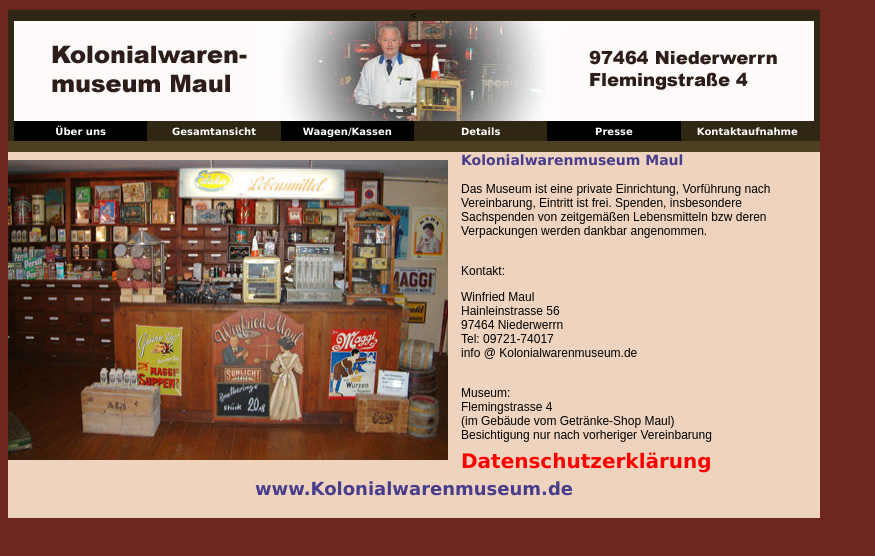
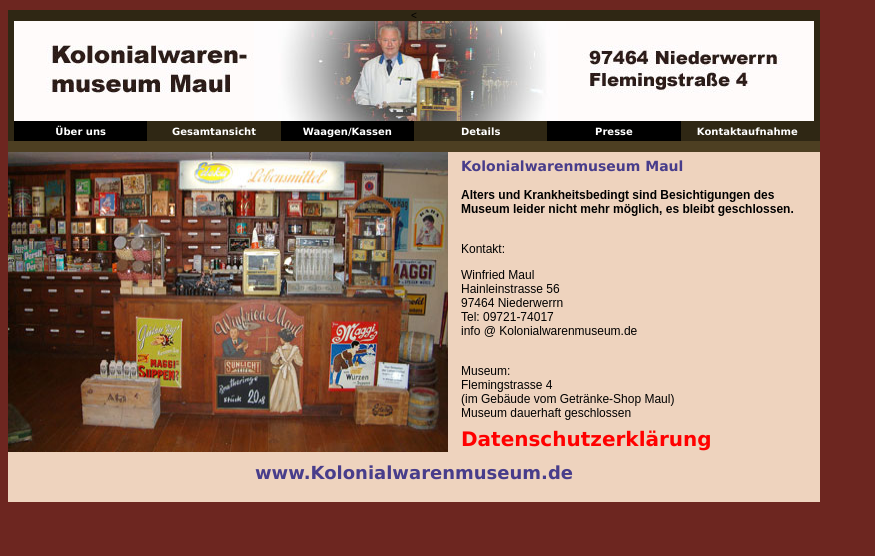
Before and after one commit to Westworld/Museum, a plain HTML site: page impressum.html in a window 1280 px wide. Shown: the whole page, without its empty margins (0-875 px from the left). Drawn offline with Linux system fonts and the light colour scheme.

Commit message:
Update impressum.html
dauerhaft geschlossen

```diff
--- a/impressum.html
+++ b/impressum.html
@@ -66,7 +66,7 @@
 									<p class="hpadding"><b>Kolonialwarenmuseum Maul</b></p>
 								</div>
 								<div class="textpadding">
-									<p>Das Museum ist eine private Einrichtung, Vorführung nach Vereinbarung, Eintritt ist frei. Spenden, insbesondere Sachspenden von zeitgemäßen Lebensmitteln bzw deren Verpackungen werden dankbar angenommen.<br>
+									<p><b>Alters und Krankheitsbedingt sind Besichtigungen des Museum leider nicht mehr möglich, es bleibt geschlossen.</b><br>
 										<br>
 									</p>
 									<p>Kontakt:<br>
@@ -130,7 +130,7 @@
 
 
 
-										Besichtigung nur nach vorheriger Vereinbarung<br>
+										Museum dauerhaft geschlossen<br>
 									</p>
 									<p id="datenschutz"><a href="Datenschutz.html" class="datenschutz">Datenschutzerklärung</a>
 									</p>
```
